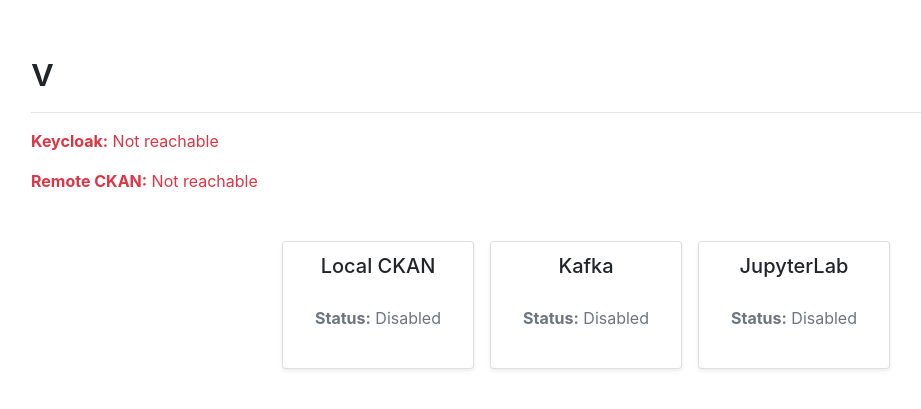
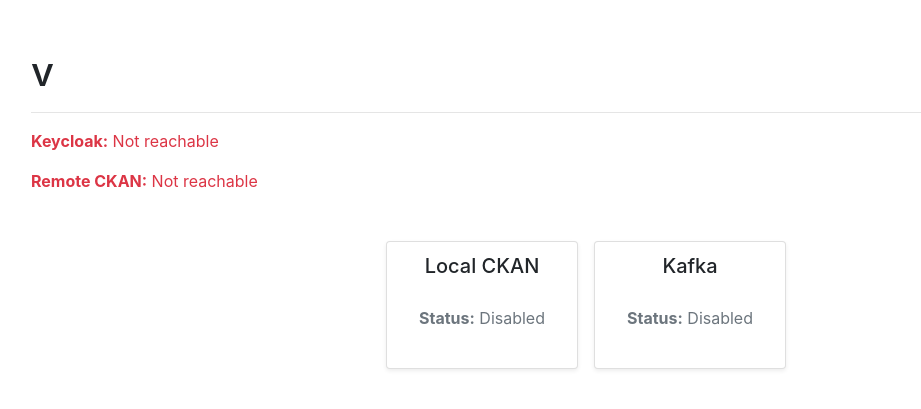
Before and after one commit to sci-ndp/pop, a Python web app: template api/templates/index.html in a window 1280 px wide. Shown: the part 56-465 px from the top of the page, without its empty margins (54-975 px from the left). Run offline with Jinja, Linux system fonts and the light colour scheme; the template is opened without the code that fills it, so the values that code supplies are empty; some libraries are stand-ins or nearby versions.

Commit message:
fix: Delete erroneus card on dashboard

```diff
--- a/api/templates/index.html
+++ b/api/templates/index.html
@@ -89,23 +89,6 @@
     </div>
 
     <!-- JupyterLab -->
-    <div class="card card-square shadow-sm mx-2 my-2">
-        <div class="card-header card-header-custom">
-            <h5 class="card-title-custom">JupyterLab</h5>
-        </div>
-        <div class="card-body card-body-custom">
-            {% if use_jupyterlab %}
-            <a href="{{ jupyter_url }}" class="btn btn-primary"
-               target="_blank" rel="noopener noreferrer">
-                Access
-            </a>
-            {% else %}
-            <p class="text-muted">
-                <strong>Status:</strong> Disabled
-            </p>
-            {% endif %}
-        </div>
-    </div>
     {% if use_jupyterlab %}
     <div class="card card-square shadow-sm mx-2 my-2">
         <div class="card-header card-header-custom">
```
